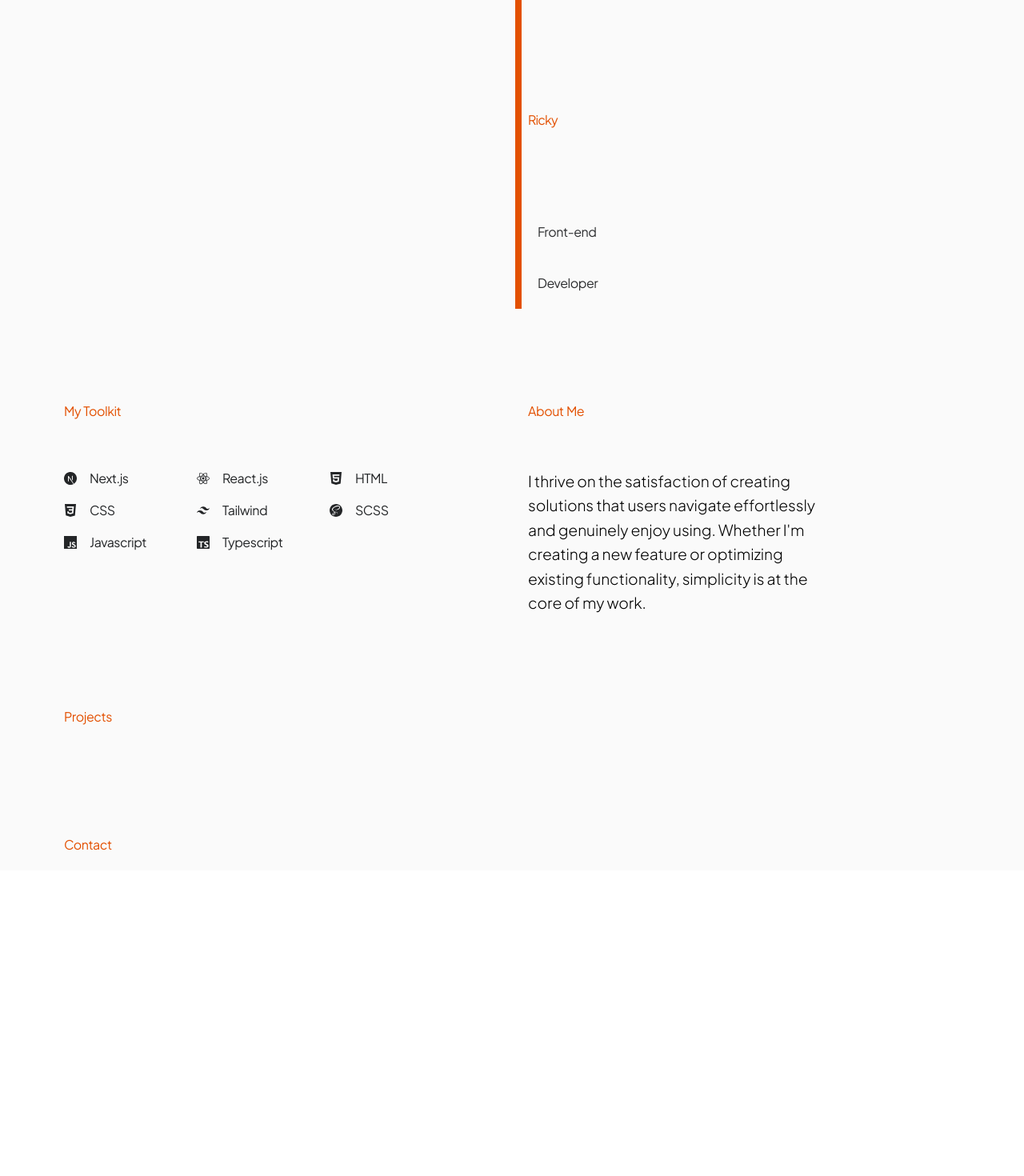
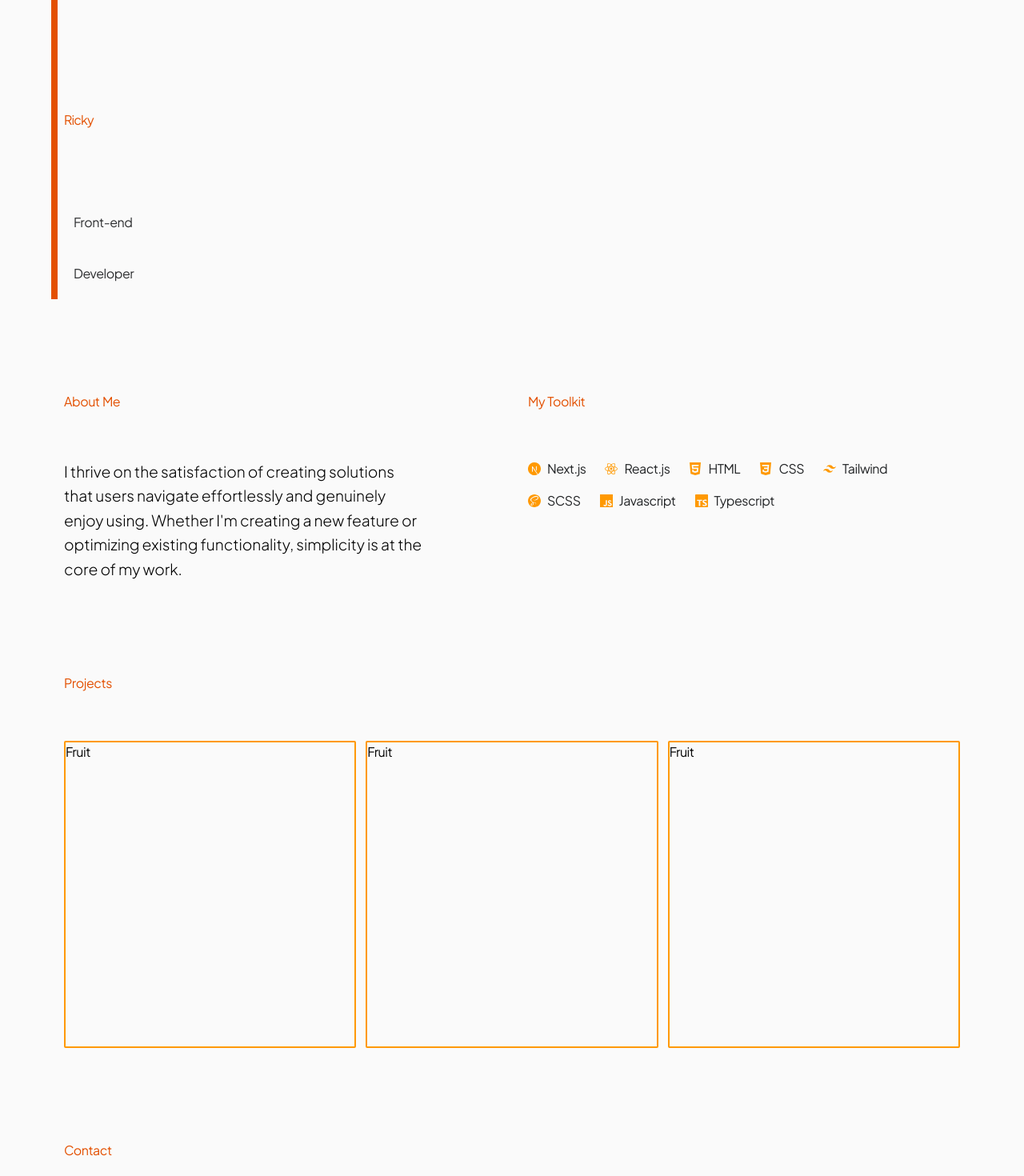
Before and after one commit to rickyxyz/rickyxyz.github.io, a React (Vite) app: page / in a window 1280 px wide. Shown: the part 426-1896 px from the top of the page at 80% size. Before the commit the page ends 1514 px from the top, so only its background shows below. Built offline with nearby package versions, Linux system fonts and the light colour scheme.

Commit message:
refactor: css

```diff
--- a/src/App.tsx
+++ b/src/App.tsx
@@ -47,8 +47,7 @@ const skills = [
 function App() {
   return (
     <main className="w-full grid grid-cols-1 md:grid-cols-2 gap-y-12 gap-x-10 px-8 md:px-20 md:pt-16 md:gap-y-24 max-w-7xl">
-      <div></div>
-      <section className="relative w-full flex justify-start">
+      <section className="relative w-full flex md:col-span-2">
         <div className="w-2 h-full bg-dark_orange absolute -left-4" />
         <div>
           <h1>
@@ -58,36 +57,47 @@ function App() {
             <br />
             <span className="text-dark_orange">Ricky</span>
           </h1>
-          <h2 className="pl-1 md:pl-3 mt-5 text-darker_black">Front-end</h2>
+          <h2 className="pl-1 md:pl-3 mt-2 text-darker_black">Front-end</h2>
           <h2 className="pl-1 md:pl-3 text-darker_black">Developer</h2>
         </div>
       </section>
+      <section className="w-full flex flex-col gap-4 md:gap-10 justify-start relative">
+        <h2 className="text-dark_orange">About Me</h2>
+        <p className="md:w-5/6">
+          I thrive on the satisfaction of creating solutions that users navigate
+          effortlessly and genuinely enjoy using. Whether I'm creating a new
+          feature or optimizing existing functionality, simplicity is at the
+          core of my work.
+        </p>
+      </section>
       <section className="min-h w-full flex flex-col gap-4 md:gap-10 justify-start md:w-10/12 relative">
         <h2 className="text-dark_orange">My Toolkit</h2>
-        <ul className="grid grid-cols-1 md:grid-cols-3 gap-y-2 md:gap-y-4 gap-x-12 justify-between w-full">
+        <ul className="flex flex-row flex-wrap w-full gap-x-6 gap-y-4">
           {skills.map((skill) => (
             <li key={`skill-${skill.name}`}>
-              <h6 className="flex flex-row items-center gap-4 text-almost_black">
-                <span className="">{skill.icon}</span>
+              <h6 className="flex flex-row items-center gap-2 text-almost_black">
+                <span className="text-orange">{skill.icon}</span>
                 {skill.name}
               </h6>
             </li>
           ))}
         </ul>
       </section>
-      <section className="w-full flex flex-col gap-4 md:gap-10 justify-start relative">
-        <h2 className="text-dark_orange">About Me</h2>
-        <p className="md:w-4/6">
-          I thrive on the satisfaction of creating solutions that users navigate
-          effortlessly and genuinely enjoy using. Whether I'm creating a new
-          feature or optimizing existing functionality, simplicity is at the
-          core of my work.
-        </p>
+      <section className="md:col-span-2 w-full flex flex-col gap-4 md:gap-10">
+        <h2 className="text-dark_orange">Projects</h2>
+        <div className="grid grid-cols-3 gap-3 h-96 justify-between">
+          <article className="border-2 border-orange rounded-sm">
+            <h3>Fruit</h3>
+          </article>
+          <article className="border-2 border-orange rounded-sm">
+            <h3>Fruit</h3>
+          </article>
+          <article className="border-2 border-orange rounded-sm">
+            <h3>Fruit</h3>
+          </article>
+        </div>
       </section>
-      <section className="md:col-span-2 min-h w-full flex justify-start relative">
-        <h2 className="text-dark_orange">Projects</h2>
-      </section>
-      <section className="md:col-span-2 min-h w-full flex justify-start relative">
+      <section className="md:col-span-2 w-full flex flex-col">
         <h2 className="text-dark_orange">Contact</h2>
       </section>
     </main>
```
